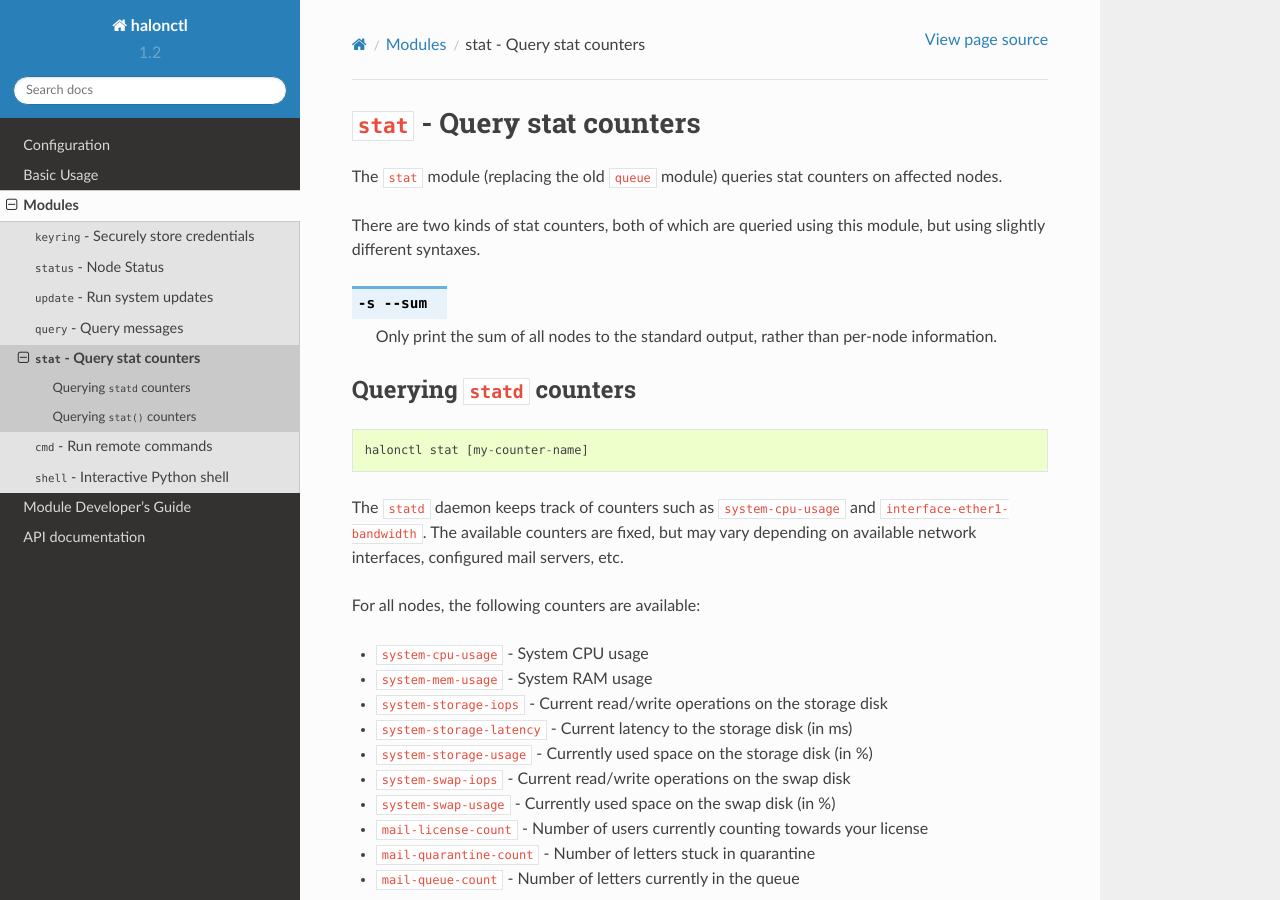
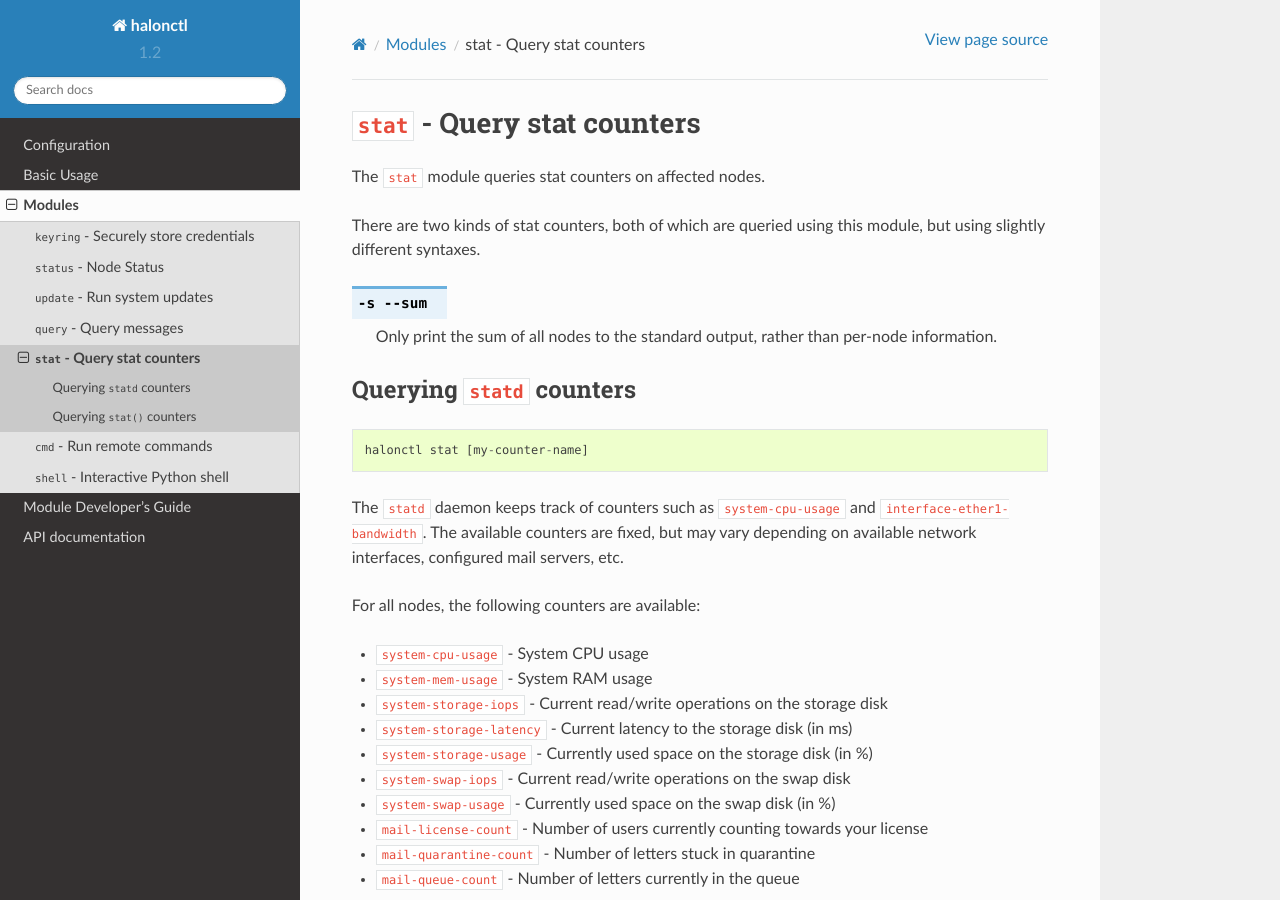
Before and after one commit to wildegnux/halonctl, a Sphinx documentation site: the page built from docs/modules/stat.rst, in a window 1280 px wide and 900 px high. Built offline with Sphinx 7.4.7 and the Read the Docs theme 2.0.0, drawn with Linux system fonts in a browser that asks for light colours.

Commit message:
no need to provide historic background

```diff
--- a/docs/modules/stat.rst
+++ b/docs/modules/stat.rst
@@ -1,7 +1,7 @@
 ``stat`` - Query stat counters
 ==============================
 
-The ``stat`` module (replacing the old ``queue`` module) queries stat counters on affected nodes.
+The ``stat`` module queries stat counters on affected nodes.
 
 There are two kinds of stat counters, both of which are queried using this module, but using slightly different syntaxes.
 
```
